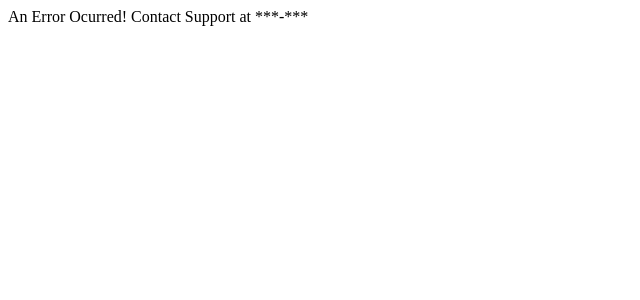
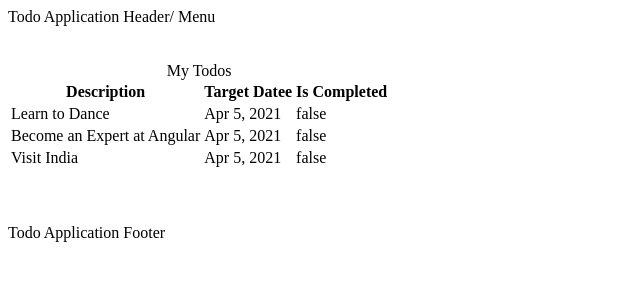
Before and after one commit to JCABRER2057/todo, an Angular app: page /todos in a window 1280 px wide. Shown: the top 300 px of the page, without its empty margins (0-640 px from the left). Built offline with nearby package versions, Linux system fonts and the light colour scheme.

Commit message:
Todo List component created

```diff
--- a/src/app/app-routing.module.ts
+++ b/src/app/app-routing.module.ts
@@ -1,6 +1,7 @@
 import { NgModule } from '@angular/core';
 import { RouterModule, Routes } from '@angular/router';
 import { ErrorComponent } from './error/error.component';
+import { ListTodosComponent } from './list-todos/list-todos.component';
 import { LoginComponent } from './login/login.component';
 import { WelcomeComponent } from './welcome/welcome.component';
 
@@ -9,6 +10,7 @@ const routes: Routes = [
   { path: '', component: LoginComponent },
   { path: 'login', component: LoginComponent },
   { path: 'welcome/:name', component: WelcomeComponent },
+  { path: 'todos', component: ListTodosComponent },
   { path: '**', component: ErrorComponent },
 ];
 
--- a/src/app/app.component.html
+++ b/src/app/app.component.html
@@ -17,4 +17,9 @@
 <!-- * * * * * * * * * * End of Placeholder * * * * * * * * * * * -->
 <!-- * * * * * * * * * * * * * * * * * * * * * * * * * * * * * * * -->
 
+Todo Application Header/ Menu
+<br /><br /><br />
 <router-outlet></router-outlet>
+
+<br /><br /><br />
+Todo Application Footer
--- a/src/app/app.module.ts
+++ b/src/app/app.module.ts
@@ -7,13 +7,15 @@ import { WelcomeComponent } from './welcome/welcome.component';
 import { LoginComponent } from './login/login.component';
 import { FormsModule } from '@angular/forms';
 import { ErrorComponent } from './error/error.component';
+import { ListTodosComponent } from './list-todos/list-todos.component';
 
 @NgModule({
   declarations: [
     AppComponent,
     WelcomeComponent,
     LoginComponent,
-    ErrorComponent
+    ErrorComponent,
+    ListTodosComponent
   ],
   imports: [
     BrowserModule,
--- /dev/null
+++ b/src/app/list-todos/list-todos.component.html
@@ -0,0 +1,19 @@
+<table>
+  <caption>
+    My Todos
+  </caption>
+  <thead>
+    <tr>
+      <th>Description</th>
+      <th>Target Datee</th>
+      <th>Is Completed</th>
+    </tr>
+  </thead>
+  <tbody>
+    <tr *ngFor="let todo of todos">
+      <td>{{ todo.description }}</td>
+      <td>{{ todo.targetDate | date }}</td>
+      <td>{{ todo.done }}</td>
+    </tr>
+  </tbody>
+</table>
--- /dev/null
+++ b/src/app/list-todos/list-todos.component.ts
@@ -0,0 +1,32 @@
+import { Component, OnInit } from '@angular/core';
+
+export class Todo {
+  constructor(
+    public id: number,
+    public description: string,
+    public done: boolean,
+    public targetDate: Date
+  ) {}
+}
+
+@Component({
+  selector: 'app-list-todos',
+  templateUrl: './list-todos.component.html',
+  styleUrls: ['./list-todos.component.css'],
+})
+export class ListTodosComponent implements OnInit {
+  todos = [
+    new Todo(1, 'Learn to Dance', false, new Date()),
+    new Todo(2, 'Become an Expert at Angular', false, new Date()),
+    new Todo(3, 'Visit India', false, new Date()),
+  ];
+
+  todo = {
+    id: 1,
+    description: 'Learn to Dance ',
+  };
+
+  constructor() {}
+
+  ngOnInit(): void {}
+}
--- a/src/app/welcome/welcome.component.html
+++ b/src/app/welcome/welcome.component.html
@@ -1 +1,2 @@
-Welcome {{ name }}. Welcome to our awesome app.
+Welcome {{ name }}. Welcome to our awesome app. You can manage your todos
+<a routerLink="/todos">here</a>
```
Also changed, not shown: src/app/list-todos/list-todos.component.css (added), 1 other file (tests, documents, lock files or other folders).
